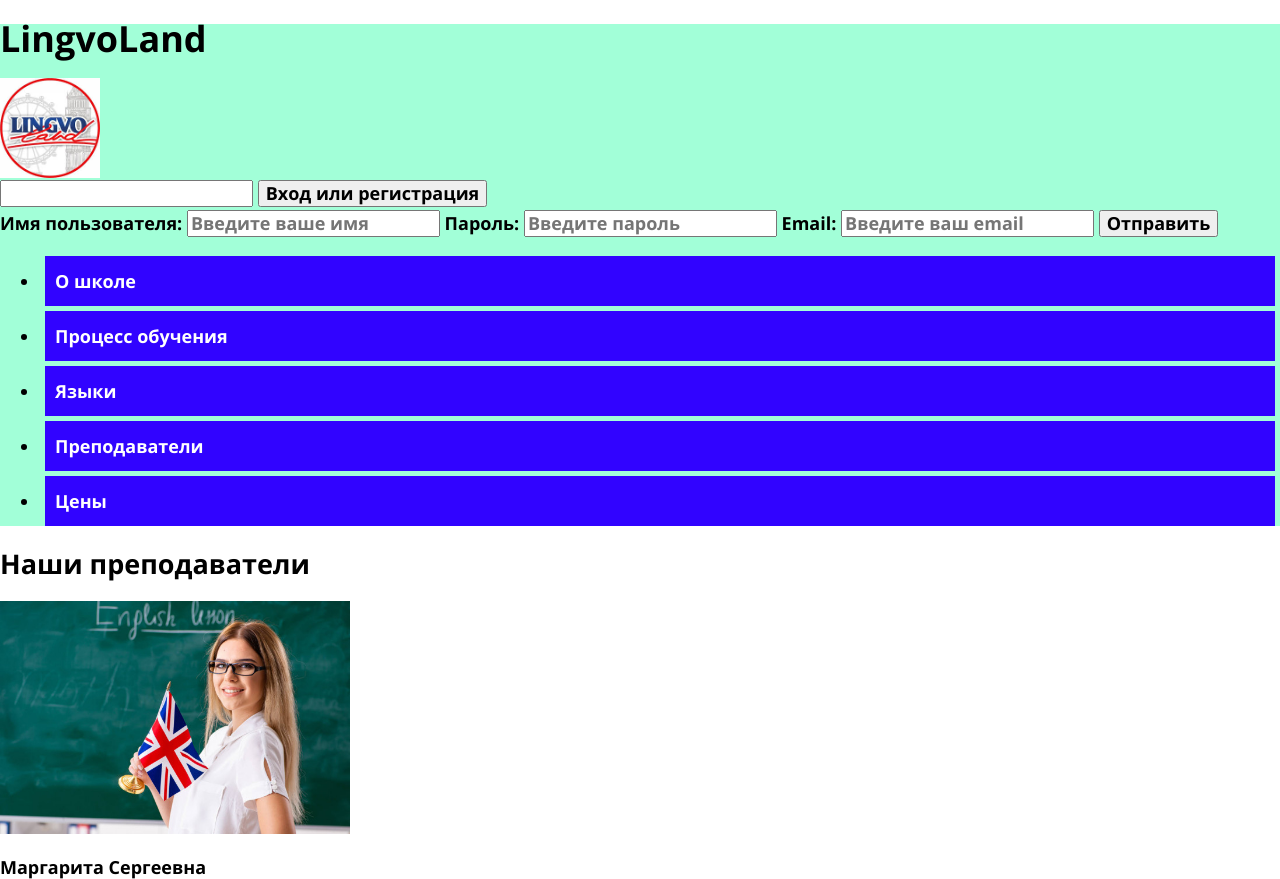
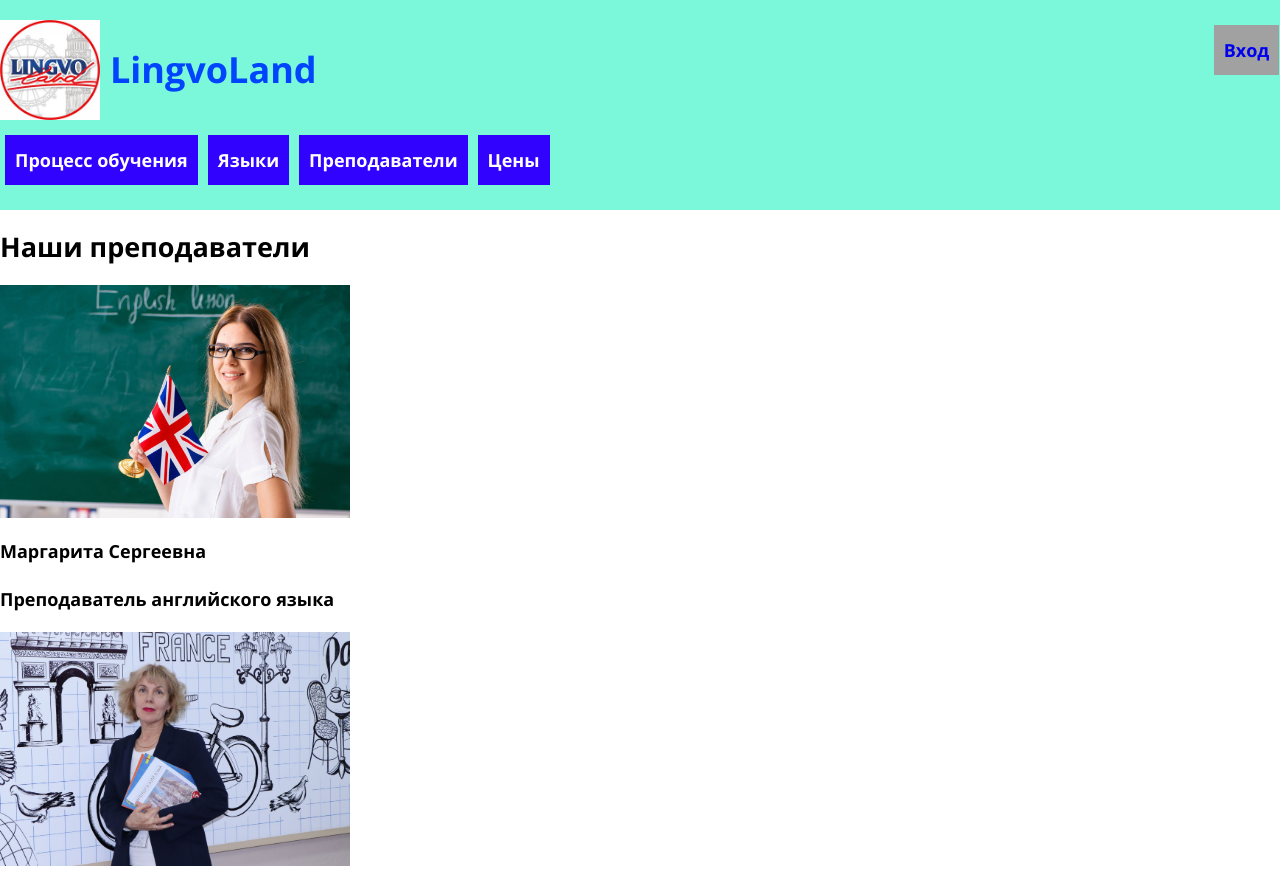
Before and after one commit to ismagilova-aa/project_Ismagilova, a plain HTML site: page teachers.html in a window 1280 px wide. Shown: the top 879 px of the page. Drawn offline with Linux system fonts and the light colour scheme; a script that the page names is missing.

Commit message:
Add files via upload

```diff
--- a/styles/header.css
+++ b/styles/header.css
@@ -1,19 +1,42 @@
 .header{
-    background-color:rgb(162, 255, 216);
+    background-color:rgb(123, 248, 217);
     color: black;
+    display: flex;
+    flex-wrap: wrap;
+    gap: 10px;
+    justify-content: space-between;
+    padding-top: 20px;
+    padding-bottom: 20px;
 }
 
 .header__button{
     display: inline-block;
     padding: 10px;
     margin: 5px;
-
     background-color: rgb(161, 161, 161);
     color: black(0, 0, 0);
     text-decoration: none;
 }
 
-.menu {
+.header__logo-wrap{
+    display: flex;
+    align-items: center;
+    gap: 10px;
+
+    color:rgb(0, 68, 253);
+    text-decoration: none;
+}
+
+.header__title{
+    margin: 0;
+}
+
+.header__menu{
+    width: 100%;
+    flex-shrink: 0;
+}
+
+.menu{
     margin: 0;
     padding: 0;
     list-style-type: none;
--- a/teachers.html
+++ b/teachers.html
@@ -11,33 +11,19 @@
 </head>
 
 <body>
-    <header class="header">
-        <h1 class="header__title">LingvoLand</h1>
-        <img class="haeder__logo" src="images/images (1).jpeg" alt="Логотип" width="100" height="100">
-        <input type="text" name="" id="">
-        <button>Вход или регистрация</button>
-        <form action="/submit" method="post">
-            <label for="username">Имя пользователя:</label>
-            <input type="text" id="username" name="username"
-        placeholder="Введите ваше имя">
-
-            <label for="password">Пароль:</label>
-            <input type="password" id="password" name="password"
-        placeholder="Введите пароль">
-
-            <label for="email">Email:</label>
-            <input type="email" id="email" name="email"
-        placeholder="Введите ваш email">
-
-            <input type="submit" value="Отправить">
-        </form>
+    <header class="header container">
+        <a class="header__logo-wrap" href="index.html">
+            <img class="haeder__logo" src="images/images (1).jpeg" alt="Логотип" width="100" height="100">
+            <h1 class="header__title">LingvoLand</h1>
+        </a>
+        <div class="header__buttons">
+            <a class="header__button" href="#">Вход</a>
+            <a class="header__button" href="#">Регистрация</a>
+        </div>
         <nav class="header__menu">
-            <ul>
+            <ul class="menu">
                 <li class="menu__item menu__item--active">
-                    <a class="menu__link" href="#about">О школе</a>
-                </li>
-                <li class="menu__item menu__item--active">
-                    <a class="menu__link" href="#about">Процесс обучения</a>
+                    <a class="menu__link" href="studying.html">Процесс обучения</a>
                 </li>
                 <li class="menu__item menu__item--active">
                     <a class="menu__link" href="#about">Языки</a>
@@ -51,7 +37,7 @@
             </ul>
         </nav>
     </header>
-    <main>
+    <main class="main container">
         <div class="teachers">
             <h2 class="teachers_title">Наши преподаватели</h2>
             <div class="teachers_card">
@@ -76,7 +62,7 @@
             </div>
         </div>
     </main>
-    <footer class="footer">
+    <footer class="footer container">
         <div>
              Контакты
         </div>
@@ -87,10 +73,6 @@
          </div>
              <p>https://vk.com/lingvoland</p>
              <p>https://t.me/lingvoland</p>
-         <div class="menu">
-             <div class="menu__item menu__item--active">Главная</div>
-             <div class="menu__item">О нас</div>
-         </div>
          <img src="images/images.jpg" alt="Фон" width="700" height="200">
      </footer>
  </body>
```
Also changed, not shown: index.html (+9 -25 lines), studying.html (+11 -28 lines).
